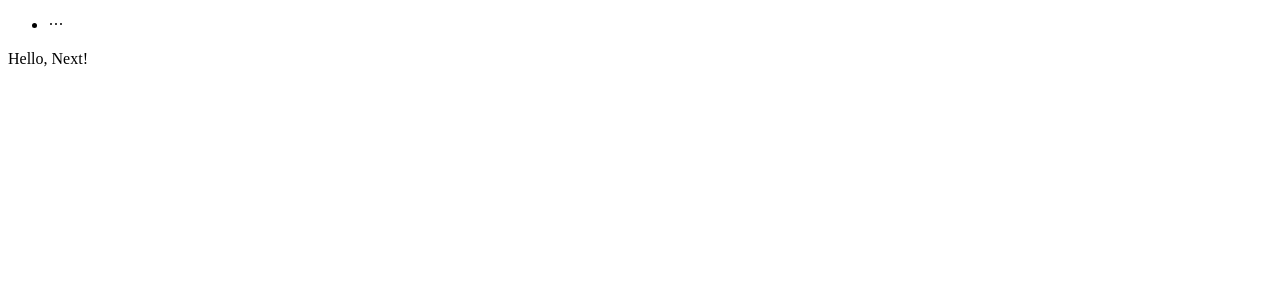
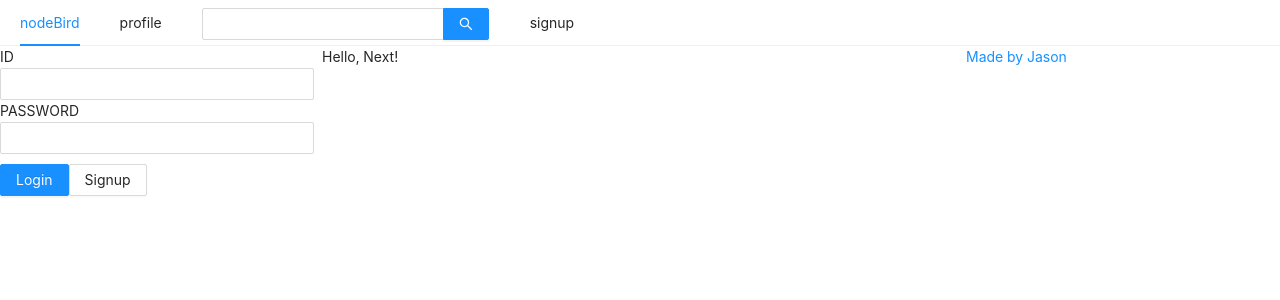
Before and after one commit to kancho06/react-nodebird-typescript, a Next.js app in the folder prepare/front/: page / in a window 1280 px wide. Shown: the top 300 px of the page. Built offline with nearby package versions, Linux system fonts and the light colour scheme.

Commit message:
practice

```diff
--- a/prepare/front/components/AppLayout.tsx
+++ b/prepare/front/components/AppLayout.tsx
@@ -1,8 +1,17 @@
 import * as PropTypes from 'prop-types';
 import Link from 'next/link';
-import {Menu} from 'antd';
+import {Input, Menu, Row, Col} from 'antd';
+import {useState} from "react"; // antd 에선 반응형 그리드를 지원한다
+import UserProfile from '../components/UserProfile'
+import LoginForm from '../components/LoginForm'
+import styled from "styled-components";
+
+const SearchInput = styled(Input.Search)`
+  vertical-align: middle;
+`
 
 const AppLayout = ({children}) => {
+    const [ isLoggedIn, setIsLoggedIn ] = useState(false);
     return (
         <div>
             <Menu mode="horizontal">
@@ -13,10 +22,25 @@ const AppLayout = ({children}) => {
                     <Link href="/profile"><a>profile</a></Link>
                 </Menu.Item>
                 <Menu.Item>
+                    <SearchInput enterButton />
+                </Menu.Item>
+                <Menu.Item>
                     <Link href="/signup"><a>signup</a></Link>
                 </Menu.Item>
             </Menu>
-            {children}
+            {/**/}
+            <Row gutter={8}> {/* 컬럼사이에 간격을 주는것 (패딩 4px씩 들어감)*/}
+                <Col xs={24} md={6}>  {/* n/24 즉, 모바일일때 24(full) 화면을 차지하고 데스크탑으로 갔을때는 6(25%) 화면을 차지한다. */}
+                    {isLoggedIn ? <UserProfile /> : <LoginForm />}
+                </Col>
+                <Col xs={24} md={12}> {/* 모바일에서 세로로 배치되었던것이 데스크탑에서는 세로로 배치가 된다. 같이 배치하고 싶으면 13 ,11 이런식으로 합이 24가 되게 해야한다. */}
+                    {children}
+                </Col>
+                <Col xs={24} md={6}> {/* 24가 넘어가면 아래로 컴포넌트가 밀린다. */}
+                    <a href="https://available-parent-09c.notion.site/NodeBird-SNS-next-js-node-js-jo-hyun-young-fb601179b61d47d4bc60e2a04ef988d6" target="_blank" rel="noreferrer noopener">Made by Jason</a>
+                    {/* _blank (새창에서 띄우기)를 사용할때는 rel="noreferrer noopener" 를 사용해주어야 보안위협이 사라진다. */}
+                </Col>
+            </Row>
         </div>
     );
 };
--- /dev/null
+++ b/prepare/front/components/LoginForm.tsx
@@ -0,0 +1,48 @@
+import {Button, Form, Input} from 'antd'
+import {useCallback, useMemo, useState} from "react";
+import Link from "next/link";
+import styled from 'styled-components'
+
+const ButtonWrapper = styled.div`
+  margin-Top: 10px;
+`
+
+const LoginForm = () => {
+    const [id, setId] = useState('');
+    const [password, setPassword] = useState('');
+
+    const onChangeId = useCallback((e) => {
+        setId(e.target.value);
+    }, []);
+
+    const onChangePassword = useCallback((e) => {
+        setPassword(e.target.value);
+    }, []);
+
+    return (
+        <Form>
+            <div>
+                <label htmlFor="user-id">ID</label>
+                <br />
+                <Input name="user-id" value={id} onChange={onChangeId} required/>
+            </div>
+            <div>
+                <label htmlFor="user-password">PASSWORD</label>
+                <br />
+                <Input
+                    name="user-password"
+                    type="password"
+                    value={password}
+                    onChange={onChangePassword}
+                    required
+                />
+            </div>
+            <ButtonWrapper>
+                <Button type="primary" htmlType="submit" loading={false}>Login</Button>
+                <Link href="/signup"><a><Button>Signup</Button></a></Link>
+            </ButtonWrapper>
+        </Form>
+    );
+};
+
+export default LoginForm
--- /dev/null
+++ b/prepare/front/components/UserProfile.tsx
@@ -0,0 +1,7 @@
+
+
+const UserProfile = () => {
+
+};
+
+export default UserProfile
--- /dev/null
+++ b/prepare/front/pages/_app.tsx
@@ -0,0 +1,22 @@
+import PropTypes from 'prop-types'
+import 'antd/dist/antd.css'
+import Head from 'next/head' // next 에서 헤드를 만질 수 있는 임포트를 기본 제공한다.
+
+const NodeBird = ({ Component }) => {
+    return (
+        <>
+            <Head>
+                <meta charSet="utf-8"/>
+                <title>NodeBird</title>
+            </Head>
+            <Component />
+        </>
+
+    );
+};
+
+NodeBird.propTypes = {
+    Component: PropTypes.elementType.isRequired,
+}
+
+export default NodeBird;
```
Also changed, not shown: prepare/front/pages/profile.tsx (+9 -4 lines), prepare/front/pages/signup.tsx (+9 -3 lines).
